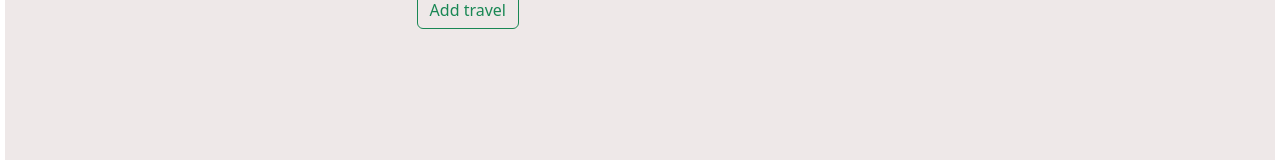
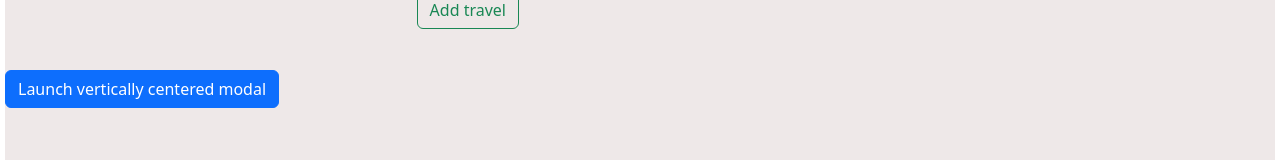
Before and after one commit to Roshanell/travelio-PERN, a React (Vite) app in the folder client/: page / in a window 1280 px wide. Shown: the part 493-653 px from the top of the page. Built offline with nearby package versions, Linux system fonts and the light colour scheme; no server answers.

Commit message:
modal is rendering on page

```diff
--- a/client/src/App.jsx
+++ b/client/src/App.jsx
@@ -2,12 +2,23 @@ import "./App.css";
 import "bootstrap/dist/css/bootstrap.min.css";
 import MyNavBar from "./components/Navbar";
 import ListTravels from "./components/ListTravels";
+import FormModal from "./components/Module";
+import React from "react";
+import { Button } from "react-bootstrap";
+
 
 function App() {
+	const [modalShow, setModalShow] = React.useState(false);
+
 	return (
 		<div className="App">
 			<MyNavBar />
 			<ListTravels />
+			<Button variant="primary" onClick={() => setModalShow(true)}>
+				Launch vertically centered modal
+			</Button>
+
+			<FormModal show={modalShow} onHide={() => setModalShow(false)} />
 		</div>
 	);
 }
--- a/client/src/components/Module.jsx
+++ b/client/src/components/Module.jsx
@@ -1,4 +1,6 @@
-const Module = () => {
+import Button from "react-bootstrap/Button";
+import Modal from "react-bootstrap/Modal";
+const FormModal = (props) => {
 	return (
 		<div>
 			<Modal
@@ -28,4 +30,4 @@ const Module = () => {
 	);
 };
 
-export default Module;
+export default FormModal;
```
